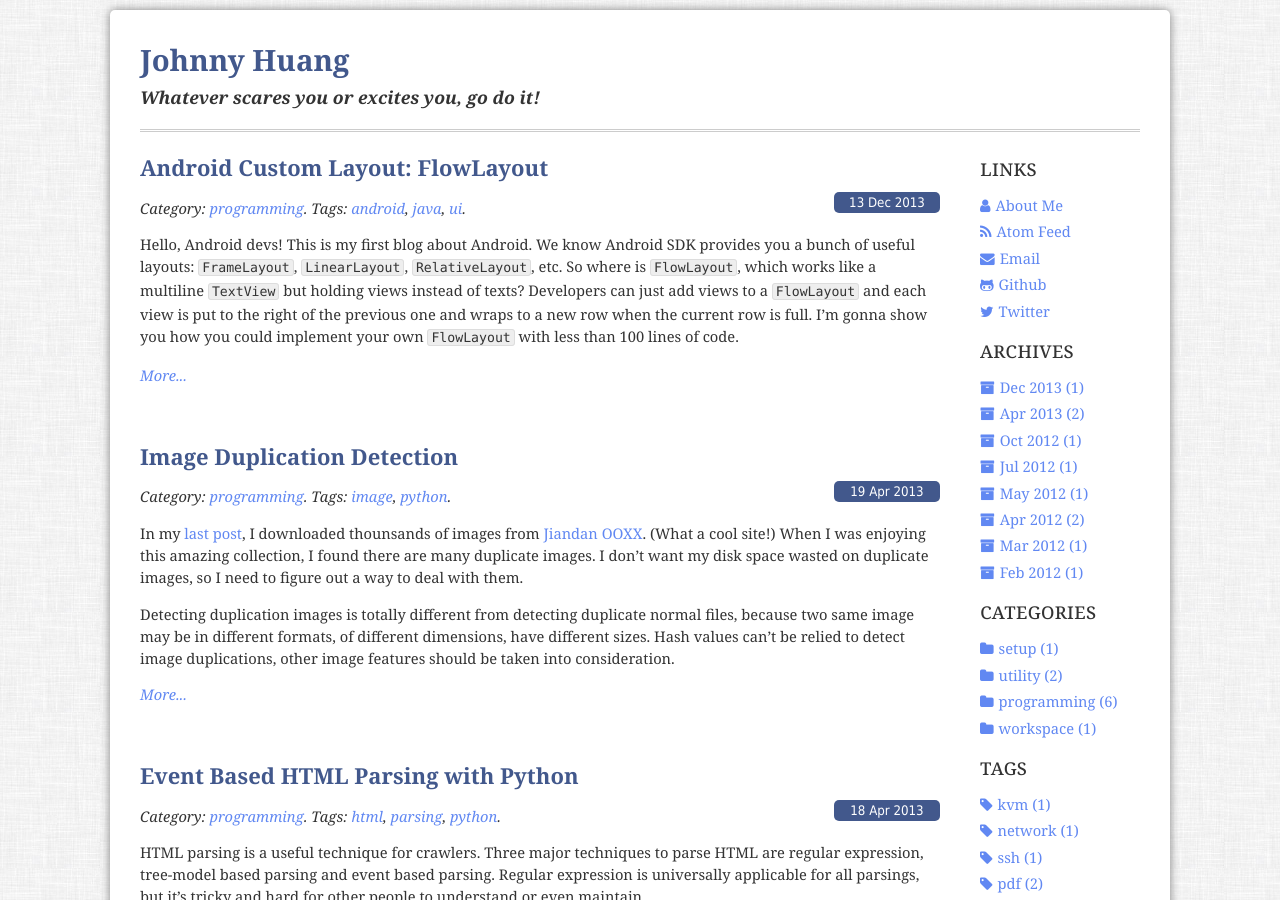
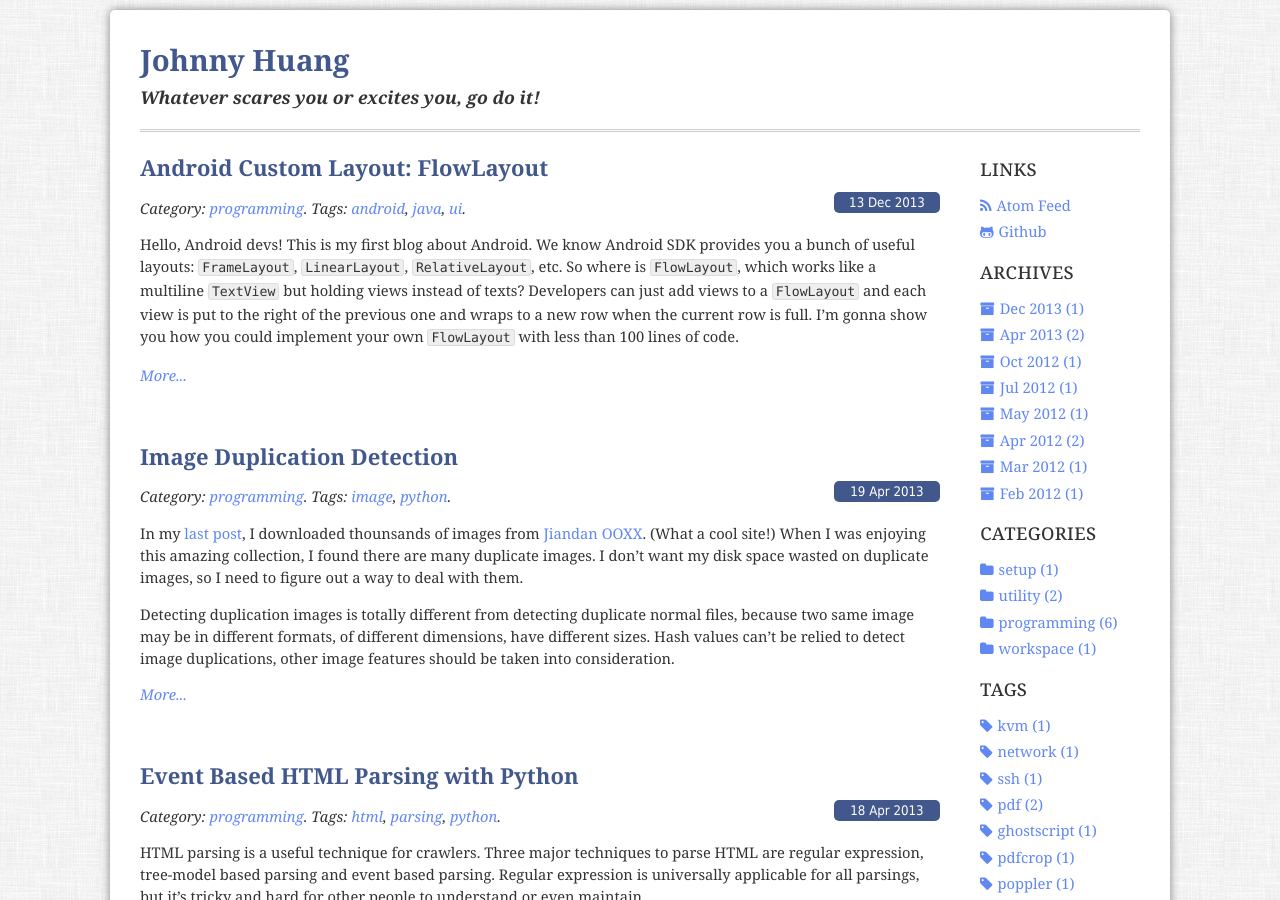
Before and after one commit to hzqtc/hzqtc.github.com, a Jekyll site: the page built from index.html, in a window 1280 px wide and 900 px high. Built offline with Jekyll 4.4.1, drawn with Linux system fonts in a browser that asks for light colours; nearby versions of some CDN libraries; the list of posts is cut into pages by our own code; comment, search, counter and statistics services are not loaded.

Commit message:
Remove information.

```diff
--- a/_layouts/default.html
+++ b/_layouts/default.html
@@ -31,11 +31,8 @@
                 <div id="side">
                     <h1>links</h1>
                     <ul>
-                        <li><a href="/about.html"><i class="fa fa-user"></i>About Me</a></li>
                         <li><a href="/atom.xml"><i class="fa fa-rss"></i>Atom Feed</a></li>
-                        <li><a href="&#109;&#97;&#105;&#108;&#116;&#111;&#58;&#104;&#122;&#113;&#116;&#99;&#49;&#50;&#50;&#57;&#64;&#103;&#109;&#97;&#105;&#108;&#46;&#99;&#111;&#109;"><i class="fa fa-envelope"></i>Email</a></li>
                         <li><a href="http://github.com/hzqtc/"><i class="fa fa-github-alt"></i>Github</a></li>
-                        <li><a href="http://twitter.com/hzqtc/"><i class="fa fa-twitter"></i>Twitter</a></li>
                     </ul>
                     <h1>archives</h1>
                     <ul>
```
